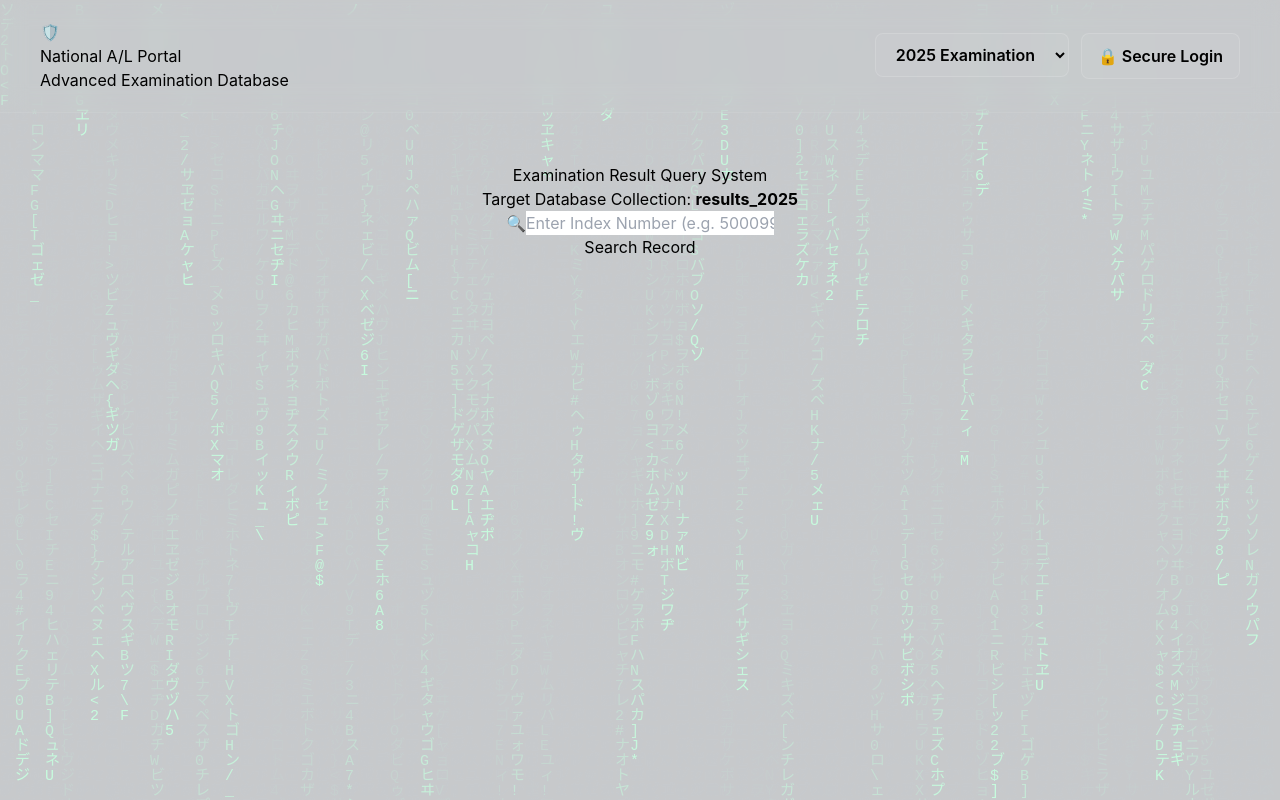
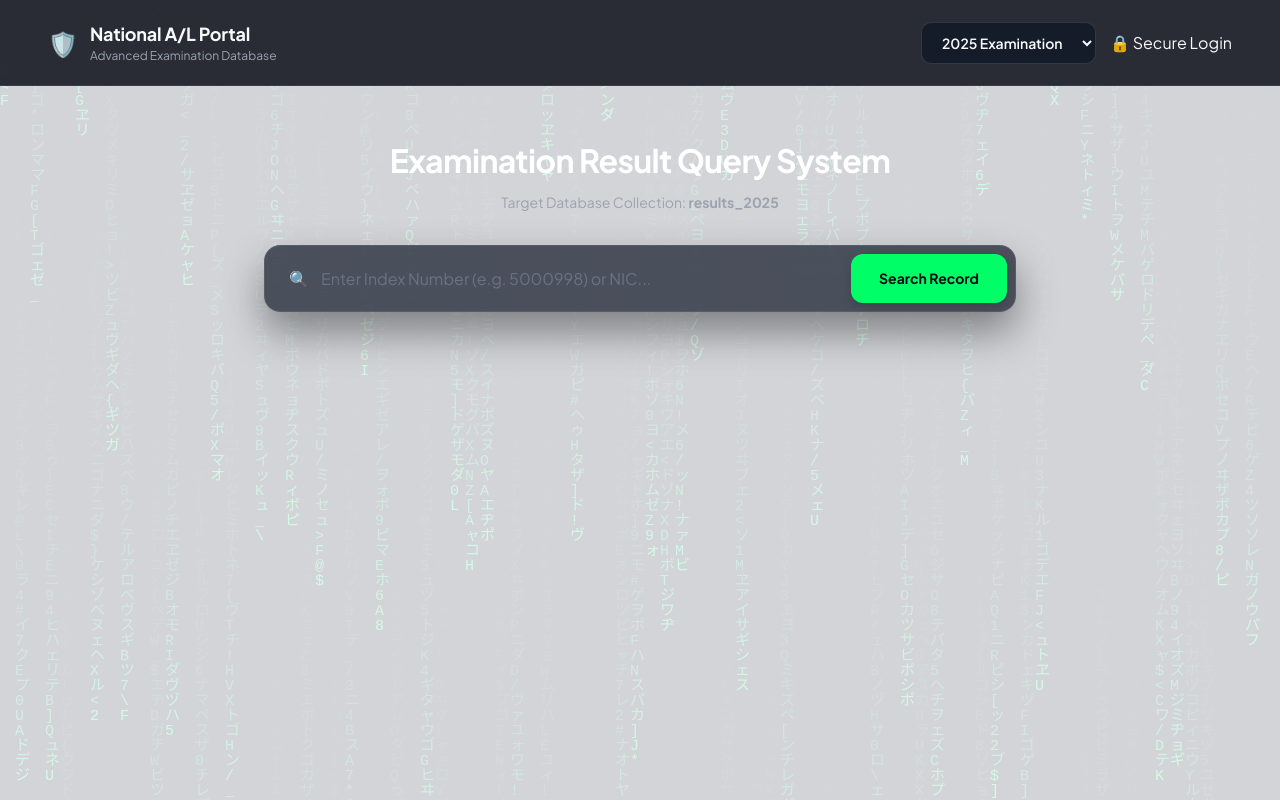
Before and after one commit to ectfgweserdt/al-result-portal, a React (Vite) app: page / in a window 1280 px wide. Built offline with nearby package versions, Linux system fonts and the light colour scheme.

Commit message:
Update App.css

```diff
--- a/src/App.css
+++ b/src/App.css
@@ -1,24 +1,17 @@
+@import url('https://fonts.googleapis.com/css2?family=Plus+Jakarta+Sans:wght@400;500;600;700&display=swap');
+
 body, html {
   margin: 0;
   padding: 0;
-  font-family: 'Inter', sans-serif;
+  font-family: 'Plus Jakarta Sans', sans-serif;
+  background-color: #030712;
+  color: #f9fafb;
   overflow-x: hidden;
 }
 
 .app-container {
   min-height: 100vh;
   position: relative;
-  transition: background 0.3s, color 0.3s;
-}
-
-.app-container.dark {
-  background-color: #070913;
-  color: #e2e8f0;
-}
-
-.app-container.light {
-  background-color: #f8fafc;
-  color: #0f172a;
 }
 
 .hacking-canvas {
@@ -29,10 +22,10 @@ body, html {
   height: 100vh;
   pointer-events: none;
   z-index: 1;
-  opacity: 0.2;
+  opacity: 0.15;
 }
 
-.header, .main-content, .login-modal {
+.header, .main-content, .modal-backdrop {
   position: relative;
   z-index: 2;
 }
@@ -41,120 +34,385 @@ body, html {
   display: flex;
   justify-content: space-between;
   align-items: center;
-  padding: 20px 40px;
-  backdrop-filter: blur(12px);
+  padding: 20px 48px;
+  background: rgba(11, 15, 25, 0.85);
+  backdrop-filter: blur(16px);
   border-bottom: 1px solid rgba(255, 255, 255, 0.08);
 }
 
-.logo {
+.logo-area {
+  display: flex;
+  align-items: center;
+  gap: 12px;
+}
+
+.logo-icon {
+  font-size: 24px;
+}
+
+.logo-area h2 {
+  margin: 0;
+  font-size: 18px;
   font-weight: 700;
-  font-size: 1.2rem;
+  letter-spacing: -0.01em;
+}
+
+.logo-area p {
+  margin: 0;
+  font-size: 12px;
+  color: #9ca3af;
 }
 
 .nav-controls {
   display: flex;
+  gap: 14px;
+  align-items: center;
+}
+
+.year-selector {
+  padding: 10px 16px;
+  border-radius: 10px;
+  border: 1px solid rgba(255, 255, 255, 0.12);
+  background: rgba(17, 24, 39, 0.8);
+  color: #f9fafb;
+  font-weight: 600;
+  font-size: 14px;
+  cursor: pointer;
+  outline: none;
+  transition: all 0.2s ease;
+}
+
+.year-selector:hover {
+  border-color: rgba(0, 255, 102, 0.4);
+}
+
+.year-selector option {
+  background: #0f172a;
+  color: #fff;
+}
+
+/* Tactile Button Feeling */
+.tactile-btn {
+  padding: 10px 20px;
+  border-radius: 10px;
+  border: 1px solid rgba(0, 255, 102, 0.3);
+  background: linear-gradient(135deg, rgba(0, 255, 102, 0.15), rgba(0, 255, 102, 0.05));
+  color: #00ff66;
+  font-weight: 600;
+  font-size: 14px;
+  cursor: pointer;
+  transition: all 0.15s ease;
+  box-shadow: 0 4px 12px rgba(0, 0, 0, 0.2);
+}
+
+.tactile-btn:hover {
+  background: linear-gradient(135deg, rgba(0, 255, 102, 0.25), rgba(0, 255, 102, 0.1));
+  border-color: #00ff66;
+  transform: translateY(-1px);
+  box-shadow: 0 6px 16px rgba(0, 255, 102, 0.15);
+}
+
+.tactile-btn:active {
+  transform: scale(0.97) translateY(0);
+  box-shadow: 0 2px 6px rgba(0, 255, 102, 0.1);
+}
+
+.admin-toggle-btn.active {
+  background: rgba(0, 255, 102, 0.2);
+  border-color: #00ff66;
+  color: #00ff66;
+}
+
+.main-content {
+  max-width: 800px;
+  margin: 50px auto;
+  padding: 0 24px;
+  text-align: center;
+}
+
+.hero-section h1 {
+  font-size: 32px;
+  font-weight: 700;
+  letter-spacing: -0.02em;
+  margin-bottom: 8px;
+  color: #ffffff;
+}
+
+.hero-section p {
+  color: #9ca3af;
+  font-size: 14px;
+}
+
+.search-box-container {
+  display: flex;
+  gap: 12px;
+  margin-top: 32px;
+  background: rgba(17, 24, 39, 0.7);
+  padding: 8px;
+  border-radius: 16px;
+  border: 1px solid rgba(255, 255, 255, 0.08);
+  backdrop-filter: blur(12px);
+  box-shadow: 0 20px 40px rgba(0, 0, 0, 0.4);
+}
+
+.search-input-wrapper {
+  flex: 1;
+  display: flex;
+  align-items: center;
+  padding-left: 16px;
   gap: 12px;
 }
 
-.year-selector, .theme-toggle, .admin-toggle-btn, .search-box button, .login-modal button {
-  padding: 10px 16px;
-  border-radius: 8px;
-  border: 1px solid rgba(255, 255, 255, 0.15);
-  background: rgba(255, 255, 255, 0.04);
-  color: inherit;
-  cursor: pointer;
-  font-weight: 600;
-  backdrop-filter: blur(8px);
-  transition: all 0.2s;
+.search-icon {
+  font-size: 16px;
 }
 
-.year-selector option {
-  background: #111;
+.search-input-wrapper input {
+  width: 100%;
+  background: transparent;
+  border: none;
+  outline: none;
+  color: #f9fafb;
+  font-size: 16px;
+}
+
+.search-input-wrapper input::placeholder {
+  color: #6b7280;
+}
+
+.search-btn {
+  padding: 14px 28px;
+  background: #00ff66;
+  color: #030712;
+  border: none;
+  border-radius: 12px;
+  font-weight: 700;
+  cursor: pointer;
+  transition: all 0.15s ease;
+}
+
+.search-btn:hover {
+  background: #00cc52;
+  transform: translateY(-1px);
+}
+
+.search-btn:active {
+  transform: scale(0.97);
+}
+
+/* Modal Styling */
+.modal-backdrop {
+  position: fixed;
+  top: 0;
+  left: 0;
+  width: 100vw;
+  height: 100vh;
+  background: rgba(3, 7, 18, 0.8);
+  backdrop-filter: blur(8px);
+  display: flex;
+  align-items: center;
+  justify-content: center;
+  z-index: 100;
+}
+
+.login-modal {
+  width: 100%;
+  max-width: 400px;
+  background: rgba(15, 23, 42, 0.95);
+  border: 1px solid rgba(0, 255, 102, 0.3);
+  border-radius: 20px;
+  padding: 32px;
+  box-shadow: 0 25px 50px rgba(0, 0, 0, 0.6);
+  box-sizing: border-box;
+}
+
+.modal-header {
+  display: flex;
+  justify-content: space-between;
+  align-items: center;
+  margin-bottom: 12px;
+}
+
+.modal-header h3 {
+  margin: 0;
+  font-size: 20px;
   color: #fff;
 }
 
-.main-content {
-  max-width: 750px;
-  margin: 50px auto;
-  text-align: center;
-  padding: 0 20px;
+.close-btn {
+  background: none;
+  border: none;
+  color: #9ca3af;
+  font-size: 18px;
+  cursor: pointer;
 }
 
-.search-box {
-  display: flex;
-  gap: 10px;
-  margin-top: 25px;
+.modal-desc {
+  color: #9ca3af;
+  font-size: 13px;
+  margin-bottom: 24px;
 }
 
-.search-box input {
-  flex: 1;
-  padding: 14px;
-  border-radius: 8px;
-  border: 1px solid rgba(255, 255, 255, 0.15);
-  background: rgba(255, 255, 255, 0.04);
-  color: inherit;
-  font-size: 16px;
-  backdrop-filter: blur(8px);
+.login-form {
+  display: flex;
+  flex-direction: column;
+  gap: 14px;
 }
 
-.login-modal {
-  max-width: 320px;
-  margin: 20px auto;
-  padding: 20px;
-  background: rgba(10, 15, 30, 0.85);
-  border-radius: 12px;
-  display: flex;
-  flex-direction: column;
-  gap: 10px;
-  backdrop-filter: blur(15px);
-  border: 1px solid rgba(0, 255, 102, 0.4);
+.login-form input {
+  padding: 14px;
+  border-radius: 10px;
+  border: 1px solid rgba(255, 255, 255, 0.1);
+  background: rgba(3, 7, 18, 0.6);
+  color: #fff;
+  font-size: 15px;
+  outline: none;
 }
 
-.login-modal input {
-  padding: 10px;
-  border-radius: 6px;
-  border: 1px solid #333;
-  background: #111;
+.login-form input:focus {
+  border-color: #00ff66;
+}
+
+.error-text {
+  color: #ef4444;
+  font-size: 13px;
+  margin: 0;
+}
+
+.success-text {
+  color: #00ff66;
+  font-size: 13px;
+  margin: 0;
+}
+
+/* Results Card */
+.results-container {
+  margin-top: 36px;
+  text-align: left;
+}
+
+.loading-state, .no-results-card {
+  padding: 30px;
+  text-align: center;
+  background: rgba(17, 24, 39, 0.6);
+  border-radius: 16px;
+  border: 1px solid rgba(255, 255, 255, 0.08);
+  color: #9ca3af;
+  font-weight: 500;
+}
+
+.result-card {
+  background: rgba(17, 24, 39, 0.75);
+  border: 1px solid rgba(255, 255, 255, 0.08);
+  border-radius: 20px;
+  padding: 28px;
+  margin-bottom: 20px;
+  backdrop-filter: blur(16px);
+  box-shadow: 0 20px 40px rgba(0, 0, 0, 0.3);
+}
+
+.student-header {
+  display: flex;
+  justify-content: space-between;
+  align-items: center;
+  border-bottom: 1px solid rgba(255, 255, 255, 0.08);
+  padding-bottom: 16px;
+  margin-bottom: 20px;
+}
+
+.student-header h3 {
+  margin: 0;
+  font-size: 18px;
   color: #fff;
 }
 
-.result-card {
-  margin-top: 25px;
-  padding: 25px;
-  border-radius: 14px;
-  background: rgba(255, 255, 255, 0.03);
-  border: 1px solid rgba(255, 255, 255, 0.08);
-  text-align: left;
-  backdrop-filter: blur(12px);
+.index-badge {
+  background: rgba(0, 255, 102, 0.1);
+  color: #00ff66;
+  padding: 6px 12px;
+  border-radius: 8px;
+  font-size: 13px;
+  font-weight: 600;
+  border: 1px solid rgba(0, 255, 102, 0.2);
 }
 
 .meta-grid {
   display: grid;
-  grid-template-columns: 1fr 1fr;
-  gap: 8px;
-  margin: 15px 0;
-  font-size: 0.95rem;
+  grid-template-columns: repeat(2, 1fr);
+  gap: 12px;
+  margin-bottom: 24px;
 }
 
-.subjects-list ul {
-  list-style: none;
-  padding: 0;
-  margin: 10px 0;
+.meta-item {
+  background: rgba(3, 7, 18, 0.4);
+  padding: 12px 16px;
+  border-radius: 12px;
+  border: 1px solid rgba(255, 255, 255, 0.04);
+  display: flex;
+  flex-direction: column;
+  gap: 4px;
 }
 
-.subjects-list li {
+.meta-item .label {
+  font-size: 12px;
+  color: #9ca3af;
+}
+
+.meta-item .value {
+  font-size: 15px;
+  font-weight: 600;
+  color: #fff;
+}
+
+.subjects-section h4 {
+  margin: 0 0 12px 0;
+  font-size: 14px;
+  color: #cbd5e1;
+}
+
+.subjects-grid {
+  display: flex;
+  flex-direction: column;
+  gap: 8px;
+}
+
+.subject-item {
   display: flex;
   justify-content: space-between;
-  padding: 6px 10px;
-  margin-bottom: 4px;
-  background: rgba(255, 255, 255, 0.02);
-  border-radius: 6px;
+  align-items: center;
+  background: rgba(3, 7, 18, 0.4);
+  padding: 10px 16px;
+  border-radius: 10px;
+  border: 1px solid rgba(255, 255, 255, 0.04);
 }
 
-.privileged-data {
-  margin-top: 15px;
-  padding: 15px;
-  border-radius: 8px;
-  background: rgba(0, 255, 102, 0.06);
-  border: 1px dashed #00ff66;
+.sub-name {
+  font-size: 14px;
+  font-weight: 500;
 }
+
+.sub-grade {
+  font-weight: 700;
+  font-size: 14px;
+}
+
+.privileged-data-box {
+  margin-top: 20px;
+  padding: 16px;
+  border-radius: 12px;
+  background: rgba(0, 255, 102, 0.05);
+  border: 1px dashed rgba(0, 255, 102, 0.4);
+}
+
+.priv-header {
+  font-weight: 700;
+  color: #00ff66;
+  font-size: 13px;
+  margin-bottom: 10px;
+}
+
+.priv-grid p {
+  margin: 6px 0;
+  font-size: 14px;
+  color: #e2e8f0;
+}
```
